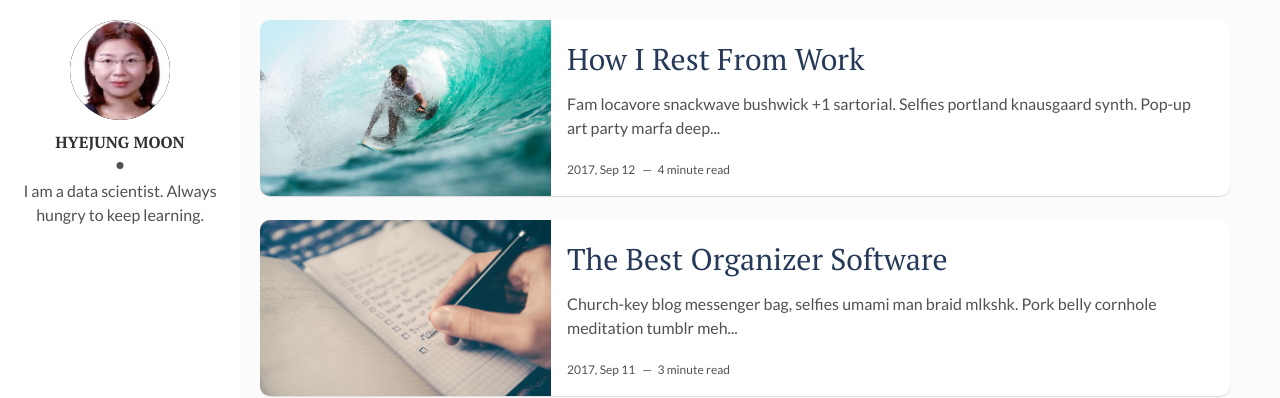
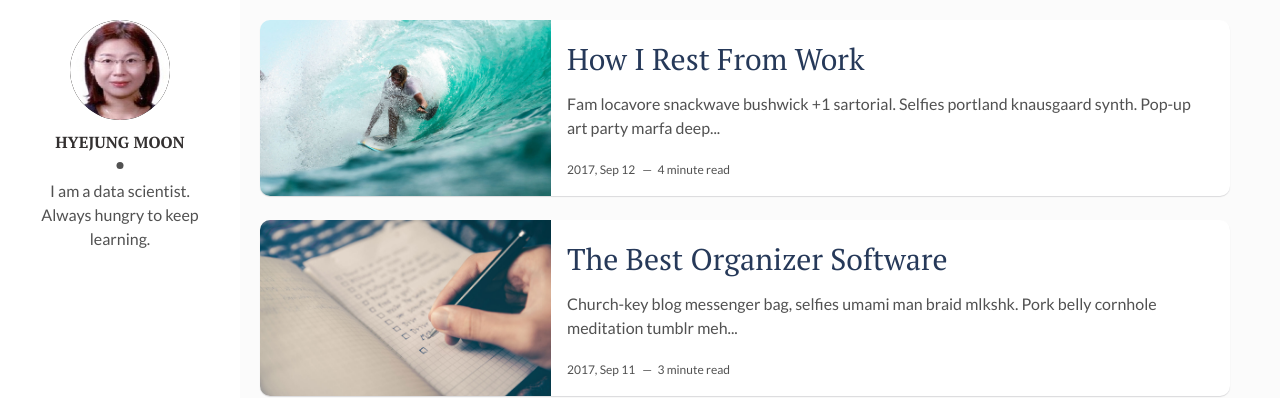
Before and after one commit to MoonHyeJung/moonhyejung.github.io, a Jekyll site: the page built from index.html, in a window 1280 px wide. Shown: the top 398 px of the page. Built offline with Jekyll 4.4.1, drawn with Linux system fonts in a browser that asks for light colours; the list of posts is cut into pages by our own code; part of the change alters nothing that is shown.

Commit message:
4th commit

```diff
--- a/_config.yml
+++ b/_config.yml
@@ -11,12 +11,12 @@ site-twitter: #if your site has a twitter account, enter it here
 # Author Settings
 author: HyeJung Moon # add your name
 author-img: moon.jpg # add your photo
-about-author: I am a data scientist. Always hungry to keep learning. # add description
+about-author: I am a data scientist.<br>Always hungry to keep learning. # add description
 social-twitter: # add your Twitter handle
 social-facebook: # add your Facebook handle
-social-github: artemsheludko # add your Github handle
+social-github: moonhyejung # add your Github handle
 social-linkedin: # add your Linkedin handle
-social-email: # add your Email address
+social-email: hyejung.moon@gmail.com# add your Email address
 
 # Disqus
 discus-identifier: mr-brown # add your discus identifier
```
